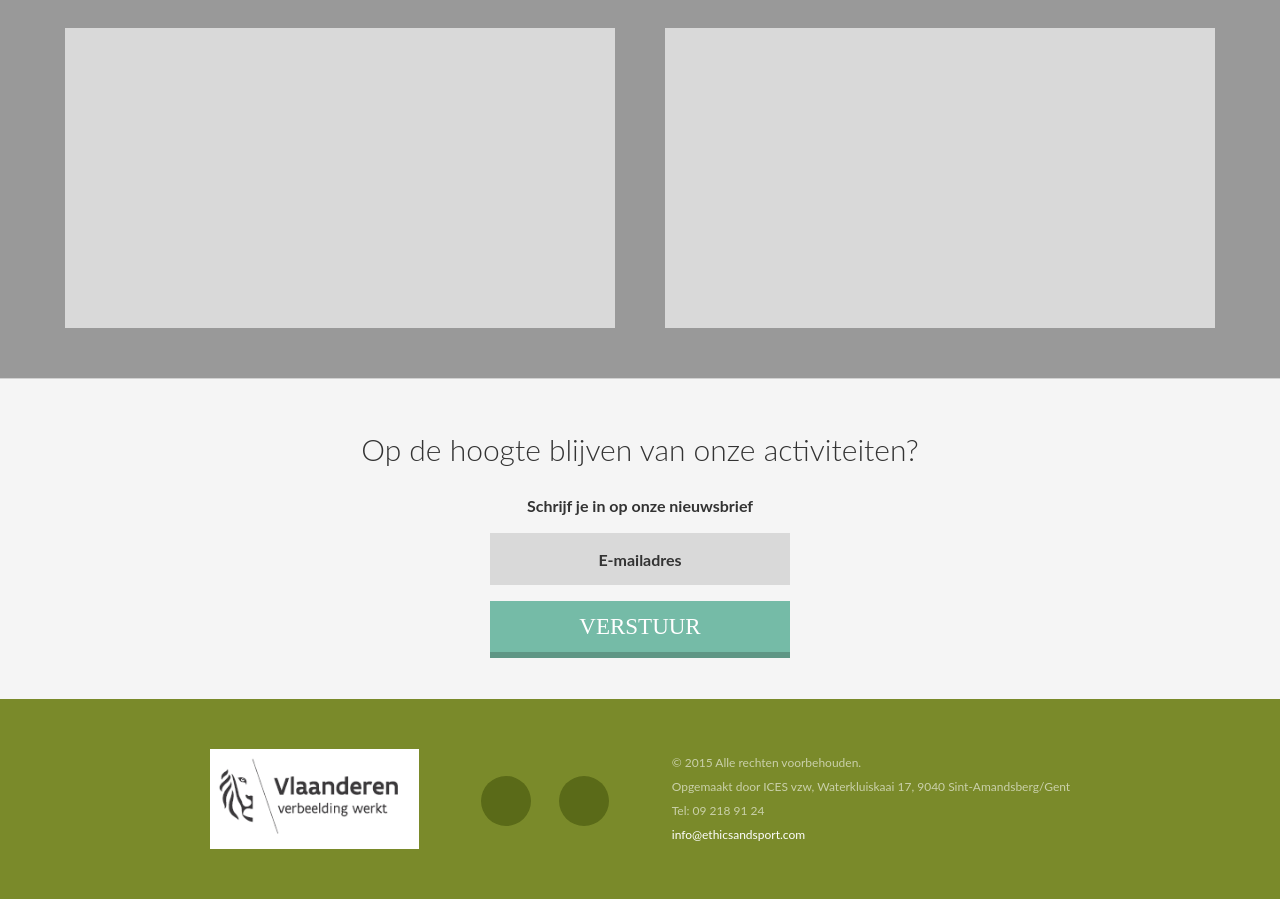
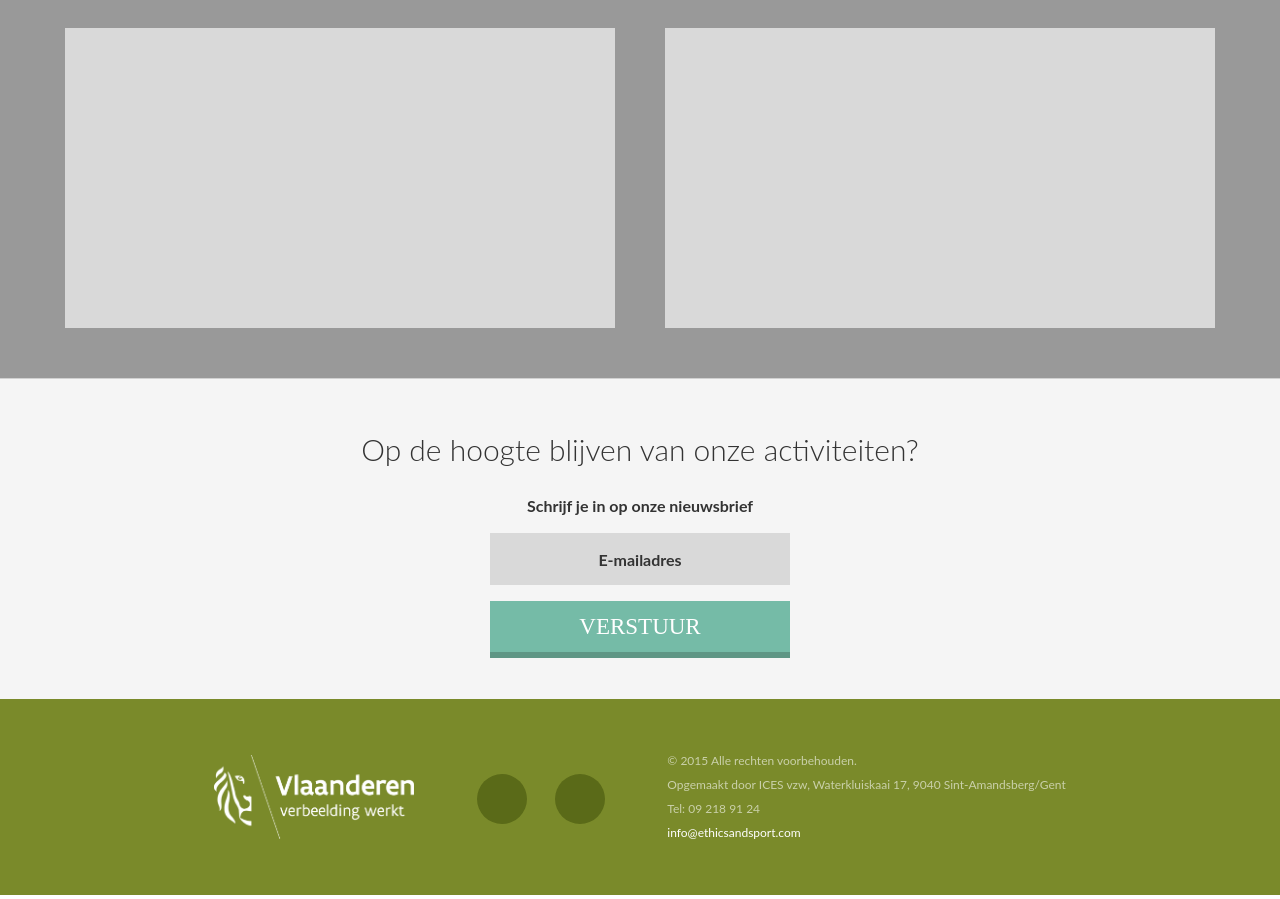
Before and after one commit to thgh/ethicsandsport.com, a website: page index.html in a window 1280 px wide. Shown: the part 1048-1947 px from the top of the page. Drawn offline with nearby package versions, Linux system fonts and the light colour scheme.

Commit message:
Update vlaanderen logo

```diff
--- a/assets/scss/_structure.scss
+++ b/assets/scss/_structure.scss
@@ -190,7 +190,7 @@
 		color: #fff;
 	}
 	img {
-		width: auto;
+		width: 200px;
 		max-height: 100px;
 		max-width: 100%;
 	}
--- a/index.html
+++ b/index.html
@@ -313,7 +313,7 @@
 			<a href="mailto:info@ethicsandsport.com">info@ethicsandsport.com</a>
 		</p>
 		<p class="first-sm">
-			<img alt="" src="assets/img/vlaanderen.png" />
+			<img alt="" src="assets/img/vlaanderen-verbeelding-werkt.png" />
 		</p>
 	</footer>
 	<nav class="nav-mobile">
```
Also changed, not shown: assets/swig/partials/layout.html (+1 -1 lines), een-aanpak.html (+1 -1 lines), nieuws-item.html (+1 -1 lines), nieuws.html (+1 -1 lines), thema-en-aanpak.html (+1 -1 lines), tools.html (+1 -1 lines), vorming.html (+1 -1 lines), assets/css/screen.css.
